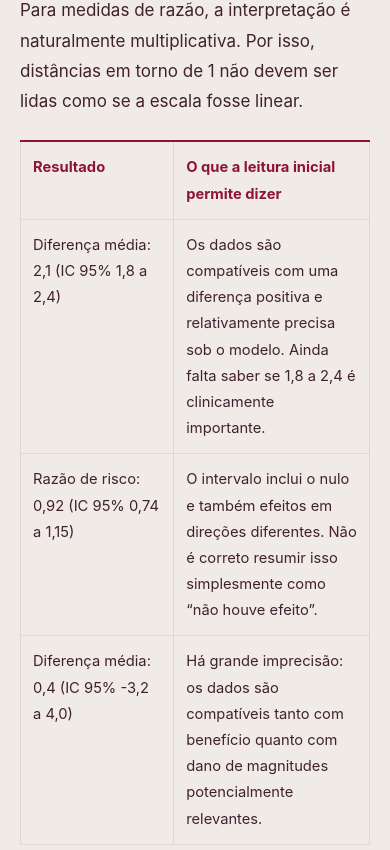
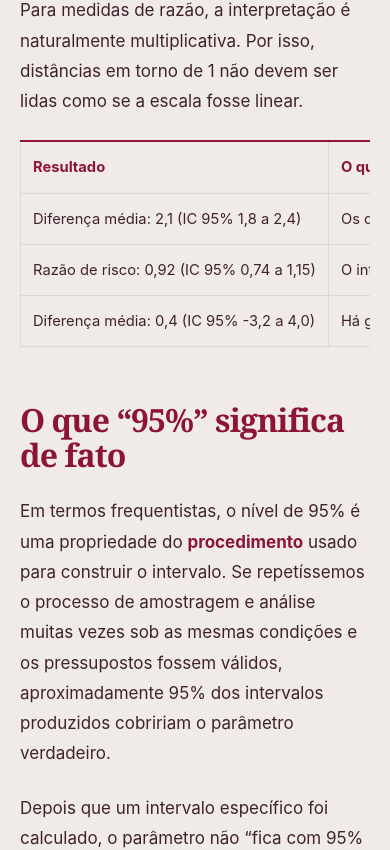
Before and after one commit to gabrielschuchter/interpretewebpage, a Next.js app: page /blog/como-interpretar-intervalo-de-confianca in a window 390 px wide. Shown: the part 2238-3088 px from the top of the page. Built offline with nearby package versions, Linux system fonts and the light colour scheme; no server answers.

Commit message:
fix(blog): contain responsive article tables

```diff
--- a/app/blog/MarkdownArticle.tsx
+++ b/app/blog/MarkdownArticle.tsx
@@ -13,6 +13,11 @@ export function MarkdownArticle({ content }: { content: string }) {
             return <a href={href} target={external ? '_blank' : undefined} rel={external ? 'noreferrer' : undefined} {...props}>{children}</a>;
           },
           img: ({ src, alt, node: _node, ...props }) => src ? <img src={src} alt={alt ?? ''} loading="lazy" {...props} /> : null,
+          table: ({ children, node: _node, ...props }) => (
+            <div className="blog-table-scroll">
+              <table {...props}>{children}</table>
+            </div>
+          ),
         }}
       >
         {content}
--- a/app/globals.css
+++ b/app/globals.css
@@ -2406,10 +2406,15 @@ em {
   background: transparent;
 }
 
-.blog-markdown table {
-  display: block;
+.blog-table-scroll {
   width: 100%;
   overflow-x: auto;
+  overscroll-behavior-inline: contain;
+}
+
+.blog-markdown table {
+  width: max-content;
+  min-width: 100%;
   border-collapse: collapse;
   font-size: 0.92rem;
 }
```
